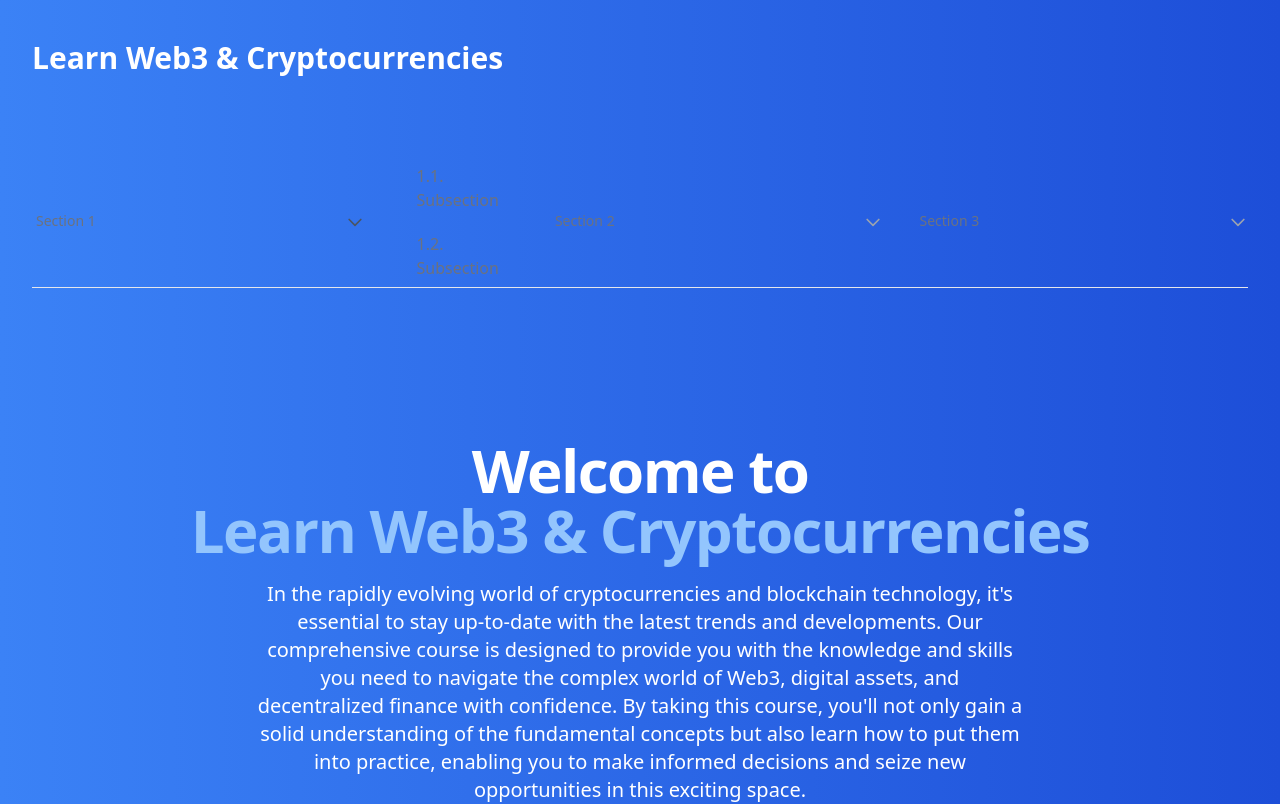
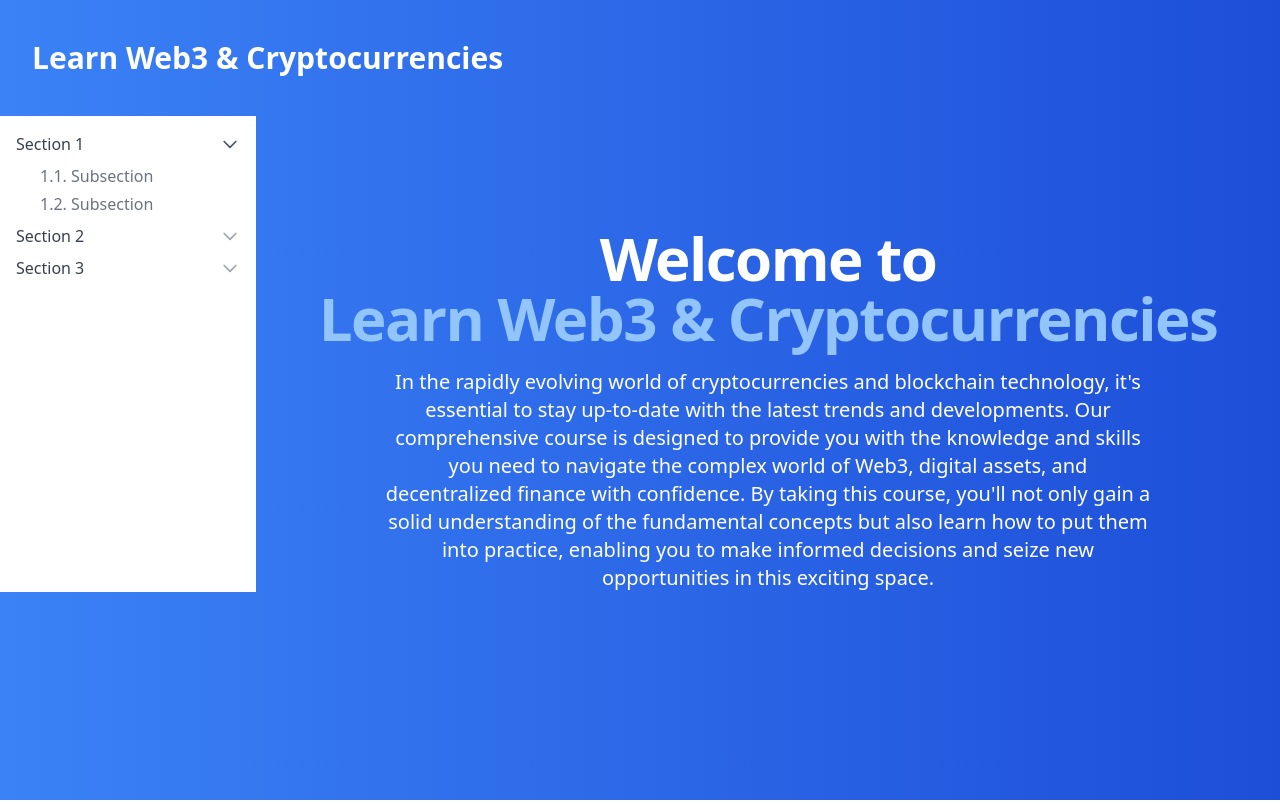
Before and after one commit to 0x7d0/wplmsweb3, a Next.js app: page / in a window 1280 px wide. Both pictures are taken after a click on the button "Section 1". Built offline with nearby package versions, Linux system fonts and the light colour scheme.

Commit message:
fixed panel css

```diff
--- a/pages/index.js
+++ b/pages/index.js
@@ -1,5 +1,4 @@
 import Head from 'next/head';
-import { useState } from 'react';
 import { Disclosure } from '@headlessui/react';
 import { ChevronDownIcon } from '@heroicons/react/outline';
 
@@ -14,8 +13,6 @@ const navigation = [
 ];
 
 function HomePage() {
-  const [isOpen, setIsOpen] = useState(false);
-
   return (
     <div>
       <Head>
@@ -25,24 +22,12 @@ function HomePage() {
 
       <div className="min-h-screen bg-gradient-to-r from-blue-500 to-blue-700">
         <header className="py-10 px-4 sm:px-6 lg:px-8">
-          <div className="flex items-center justify-between">
           <h1 className="text-3xl font-semibold text-white">Learn Web3 & Cryptocurrencies</h1>
-            <div className="-mr-2 -my-2 md:hidden">
-              <button
-                type="button"
-                className="bg-blue-600 rounded-md p-2 inline-flex items-center justify-center text-white hover:text-white hover:bg-blue-500 focus:outline-none focus:ring-2 focus:ring-inset focus:ring-white"
-                onClick={() => setIsOpen(!isOpen)}
-              >
-                <span className="sr-only">Open main menu</span>
-                <ChevronDownIcon className="h-6 w-6" aria-hidden="true" />
-              </button>
-            </div>
-          </div>
         </header>
 
-        <div className="py-10 px-4 sm:px-6 lg:px-8">
-          <nav className="bg-white shadow sm:hidden" style={{ display: isOpen ? 'block' : 'none' }}>
-            <div className="px-2 pt-2 pb-3 space-y-1">
+        <div className="flex">
+          <aside className="w-64 bg-white p-4">
+            <nav className="space-y-2">
               {navigation.map((item) => (
                 <Disclosure key={item.name}>
                   {({ open }) => (
@@ -51,8 +36,8 @@ function HomePage() {
                         <a
                           href={item.href}
                           className={classNames(
-                            item.current ? 'bg-blue-100 text-blue-700' : 'text-gray-700 hover:text-gray-900',
-                            'block px-3 py-2 rounded-md text-base font-medium'
+                            item.current ? 'text-blue-700' : 'text-gray-700 hover:text-gray-900',
+                            'block text-base font-medium'
                           )}
                           aria-current={item.current ? 'page' : undefined}
                         >
@@ -68,48 +53,7 @@ function HomePage() {
                           <a
                             key={child}
                             href="#"
-                            className="block px-5 py-2 text-base font-medium text-gray-500 hover:text-gray-900"
-                          >
-                            {child}
-                          </a>
-                        ))}
-                        </Disclosure.Panel>
-                      </>
-                    )}
-                  </Disclosure>
-                ))}
-              </div>
-            </nav>
-
-            <div className="hidden sm:block">
-              <div className="border-b border-gray-200">
-                <nav className="-mb-px flex space-x-8">
-                  {navigation.map((item) => (
-                    <Disclosure key={item.name}>
-                      {({ open }) => (
-                        <>
-                          <Disclosure.Button className="w-full flex items-center justify-between">
-                            <a
-                              href={item.href}
-                              className={classNames(
-                                item.current ? 'border-blue-500 text-blue-600' : 'border-transparent text-gray-500 hover:border-gray-300 hover:text-gray-700',
-                                'group inline-flex items-center py-4 px-1 border-b-2 font-medium text-sm'
-                              )}
-                              aria-current={item.current ? 'page' : undefined}
-                            >
-                              {item.name}
-                            </a>
-                            <ChevronDownIcon
-                              className={classNames(open ? 'text-gray-600' : 'text-gray-400', 'ml-2 h-5 w-5')}
-                              aria-hidden="true"
-                            />
-                          </Disclosure.Button>
-                          <Disclosure.Panel className="space-y-1">
-                            {item.children.map((child) => (
-                              <a
-                                key={child}
-                                href="#"
-                                className="block px-5 py-2 text-base font-medium text-gray-500 hover:text-gray-900"
+                            className="block pl-6 text-base font-medium text-gray-500 hover:text-gray-900"
                           >
                             {child}
                           </a>
@@ -120,11 +64,9 @@ function HomePage() {
                 </Disclosure>
               ))}
             </nav>
-              </div>
-            </div>
-          </div>
+          </aside>
 
-          <main className="mt-10 mx-auto max-w-7xl px-4 sm:mt-12 sm:px-6 md:mt-16 lg:mt-20 lg:px-8 xl:mt-28">
+          <main className="flex-1 mt-10 mx-auto max-w-7xl px-4 sm:mt-12 sm:px-6 md:mt-16 lg:mt-20 lg:px-8 xl:mt-28">
             <div className="text-center">
               <h2 className="text-4xl tracking-tight font-extrabold text-white sm:text-5xl md:text-6xl">
                 <span className="block">Welcome to</span>
@@ -142,6 +84,7 @@ function HomePage() {
         </main>
       </div>
     </div>
+  </div>
 );
 }
 
```
Lines whose indentation alone changed are shown as unchanged.
